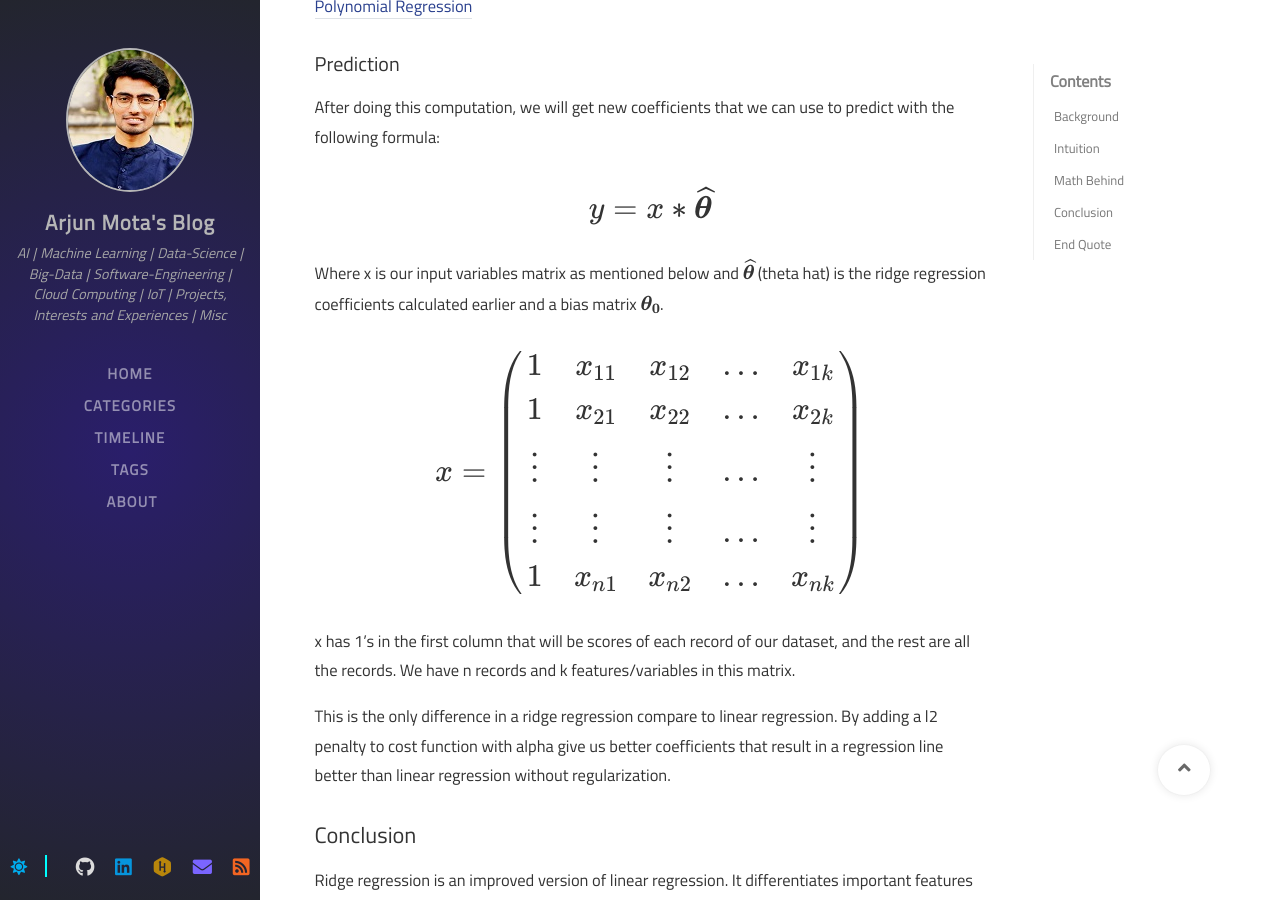
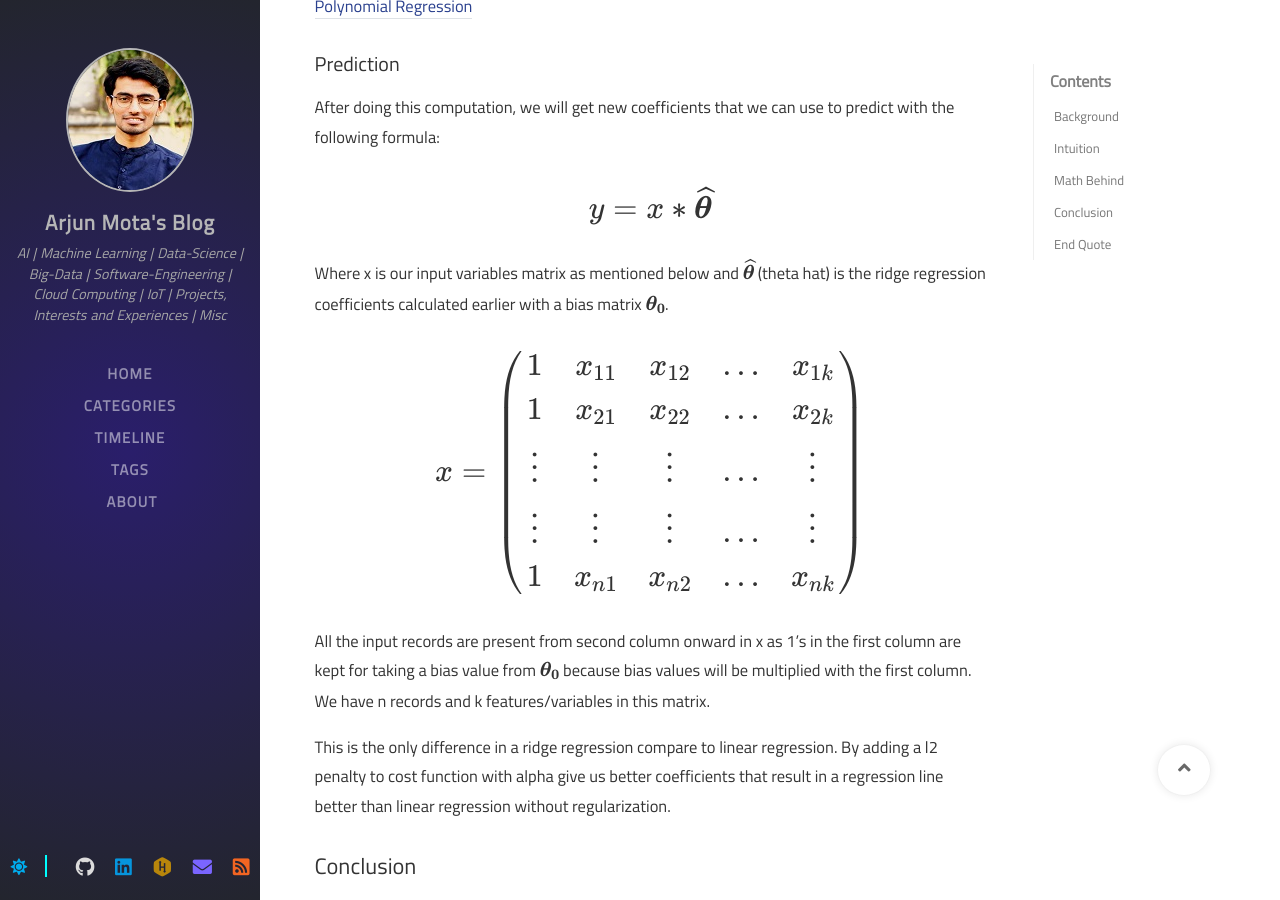
Before and after one commit to Arjun-Mota/arjun-mota.github.io, a Jekyll site: the page built from _posts/2020/algorithm_intuition/2020-09-06-ridge-regression.md, in a window 1280 px wide and 900 px high, scrolled down 2326 px. Built offline with Jekyll 4.4.1, drawn with Linux system fonts in a browser that asks for light colours; nearby versions of some CDN libraries; some web fonts are replaced; comment, search, counter and statistics services are not loaded.

```diff
--- a/_posts/2020/algorithm_intuition/2020-09-06-ridge-regression.md
+++ b/_posts/2020/algorithm_intuition/2020-09-06-ridge-regression.md
@@ -4,7 +4,7 @@
 date: 2020-09-06 17:40:00 +0530
 image: /assets/img/sample/ridge_regression_cover.png
 social_card: /assets/img/social_card/ridge_regression.png
-summary: Ridge regression algorithm explanation and formulas used in a development.
+summary: Ridge regression algorithm explanation and formulas used in development.
 categories: [Artificial Intelligence, Algorithm Intuition]
 tags: [regression, machine learning]
 math: true
@@ -70,7 +70,7 @@
 \$\$
 </span>
 
-Where x is our input variables matrix as mentioned below and <span class="equation_variables">\\( \widehat{\boldsymbol{\theta}} \\)</span> (theta hat) is the ridge regression coefficients calculated earlier and a bias matrix <span class="equation_variables">\\( \boldsymbol{\theta_{0}} \\)</span>.<br/>
+Where x is our input variables matrix as mentioned below and <span class="equation_variables">\\( \widehat{\boldsymbol{\theta}} \\)</span> (theta hat) is the ridge regression coefficients calculated earlier with a bias matrix <span class="equation_variables">\\( \boldsymbol{\theta_{0}} \\)</span>.<br/>
 
 <span class="centered_equation">
 \$\$ x = \\pmatrix{
@@ -82,7 +82,7 @@
 } \$\$
 </span>
 
-x has 1's in the first column that will be scores of each record of our dataset, and the rest are all the records. We have n records and k features/variables in this matrix.
+All the input records are present from second column onward in x as 1's in the first column are kept for taking a bias value from <span class="equation_variables">\\( \boldsymbol{\theta_{0}} \\)</span> because bias values will be multiplied with the first column. We have n records and k features/variables in this matrix.
 
 This is the only difference in a ridge regression compare to linear regression. By adding a l2 penalty to cost function with alpha give us better coefficients that result in a regression line better than linear regression without regularization.<br/>
 
```
Also changed, not shown: _posts/2020/algorithm_intuition/2020-08-16-linear-regression.md (+1 -1 lines), _posts/2020/algorithm_intuition/2020-09-03-polynomial-regression.md (+1 -1 lines).
